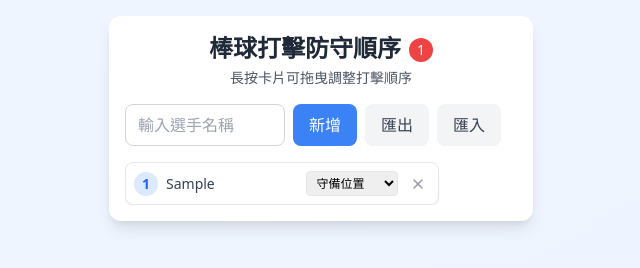
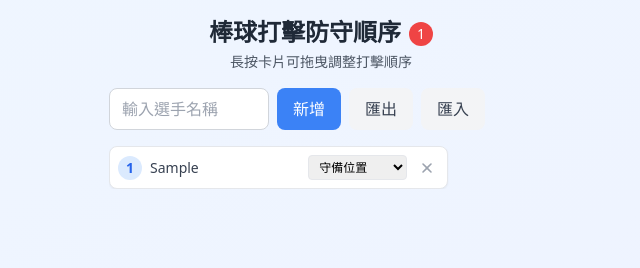
Before and after one commit to DinDon1978/baseball, a plain HTML site: page index.html in a window 1280 px wide. Both pictures are taken after typing "Sample" into the empty fields and a click on the button "新增". Shown: the whole page, without its empty margins (319-959 px from the left). Drawn offline with nearby package versions, Linux system fonts and the light colour scheme.

Commit message:
Update index.html

```diff
--- a/index.html
+++ b/index.html
@@ -24,7 +24,7 @@
             margin-right: auto;
             position: relative;
             z-index: 1;
-			padding: 0.5rem !important; /* 縮減內邊距 */
+            padding: 0.5rem !important;
         }
 
         .sortable-drag {
@@ -37,20 +37,25 @@
             opacity: 0.3;
             background: #e5e7eb !important;
         }
+
+        .content-wrapper {
+            max-height: calc(100vh - 200px);
+            overflow: hidden;
+        }
+
         #playerList {
             touch-action: pan-y;
             -webkit-overflow-scrolling: touch;
             height: auto;
-			max-height: 70vh;
+            max-height: 100%;
             overflow-y: auto;
-			gap: 0.5rem; /* 減少卡片間距 */
+            gap: 0.5rem;
         }
     </style>
 </head>
 
 <body class="bg-gradient-to-br from-blue-50 to-indigo-50 min-h-screen">
     <div class="container mx-auto px-3 py-4 max-w-md">
-        <div class="bg-white rounded-xl shadow-lg p-4 space-y-4">
         <div class="text-center relative">
             <div class="flex items-center justify-center gap-2">
                 <h1 class="text-2xl font-bold text-gray-800 mb-1">棒球打擊防守順序</h1>
@@ -61,7 +66,7 @@
             <p class="text-gray-600 text-sm">長按卡片可拖曳調整打擊順序</p>
         </div>
 
-			<form id="addPlayerForm" class="space-y-3">
+        <form id="addPlayerForm" class="space-y-3 mt-4">
             <div class="flex gap-2">
                 <input type="text" id="playerName" required
                        class="w-40 px-3 py-2 text-base border border-gray-300 rounded-lg focus:ring-2 focus:ring-blue-500 focus:border-blue-500 transition-all outline-none"
@@ -82,10 +87,9 @@
             </div>
         </form>
 
+        <div class="content-wrapper mt-4">
             <div id="playerList" class="space-y-2">
             </div>
-
-
         </div>
     </div>
 
@@ -104,7 +108,8 @@
                 '6': '游擊手',
                 '7': '左外野手',
                 '8': '中外野手',
-                '9': '右外野手'
+                '9': '右外野手',
+				'10': '中外野手'
             };
             return positions[position] || '';
         }
@@ -130,7 +135,7 @@
                             onchange="updatePosition(${player.id}, this.value)"
                         >
                             <option value="">守備位置</option>
-							${[1,2,3,4,5,6,7,8,9].map(pos =>
+                            ${[1,2,3,4,5,6,7,8,9,10].map(pos =>
                                 `<option value="${pos}" ${player.position == pos ? 'selected' : ''}>
                                     ${pos} ${getPositionName(pos)}
                                 </option>`
@@ -140,7 +145,6 @@
                             <svg xmlns="http://www.w3.org/2000/svg" class="h-4 w-4" viewBox="0 0 20 20" fill="currentColor">
                                 <path fill-rule="evenodd" d="M4.293 4.293a1 1 0 011.414 0L10 8.586l4.293-4.293a1 1 0 111.414 1.414L11.414 10l4.293 4.293a1 1 0 01-1.414 1.414L10 11.414l-4.293 4.293a1 1 0 01-1.414-1.414L8.586 10 4.293 5.707a1 1 0 010-1.414z" clip-rule="evenodd" />
                             </svg>
-
                         </button>
                     </div>
                 </div>
@@ -184,9 +188,9 @@
                 forceFallback: true,
                 fallbackClass: 'sortable-fallback',
                 scroll: true,
-				scrollSensitivity: 70, // 降低靈敏度
-				scrollSpeed: 10,      // 降低速度
-				touchAction: 'pan-y', // 添加這行
+                scrollSensitivity: 70,
+                scrollSpeed: 10,
+                touchAction: 'pan-y',
 
                 onStart: function() {
                     document.body.classList.add('dragging');
```
Lines whose indentation alone changed are shown as unchanged.
